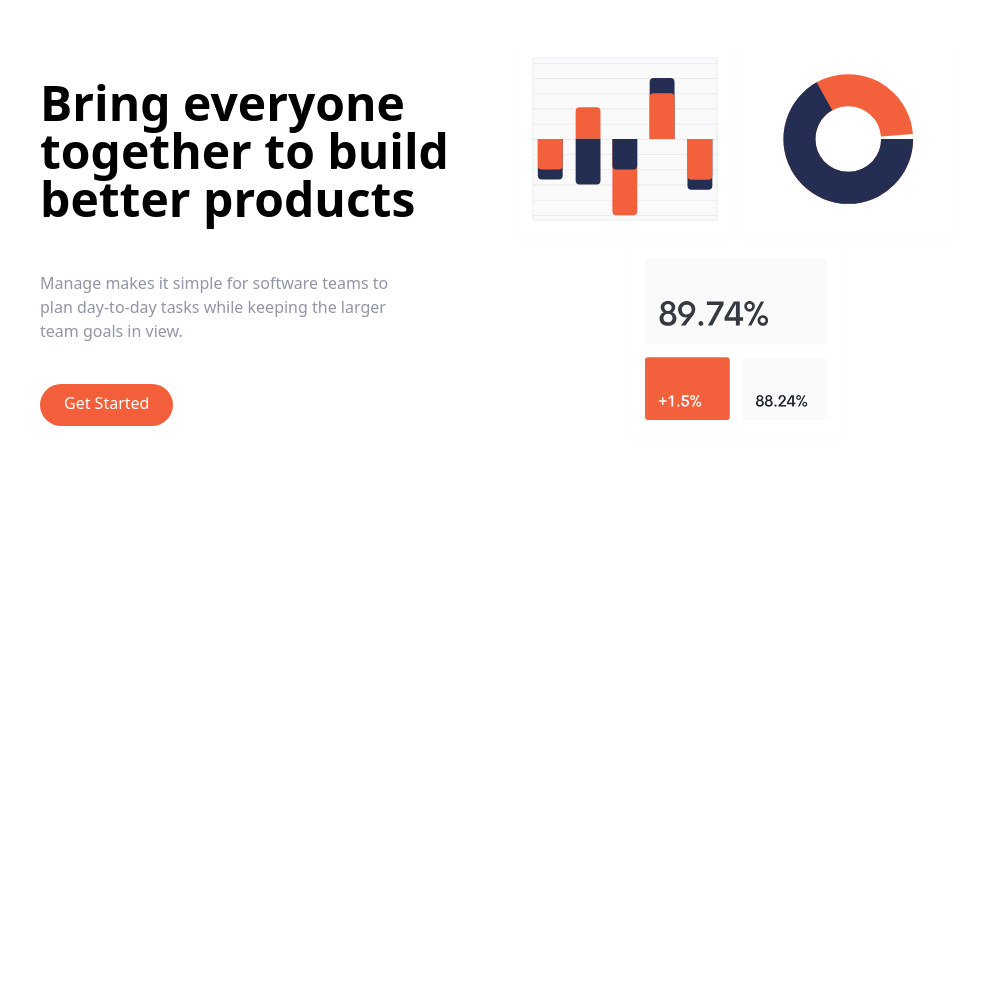
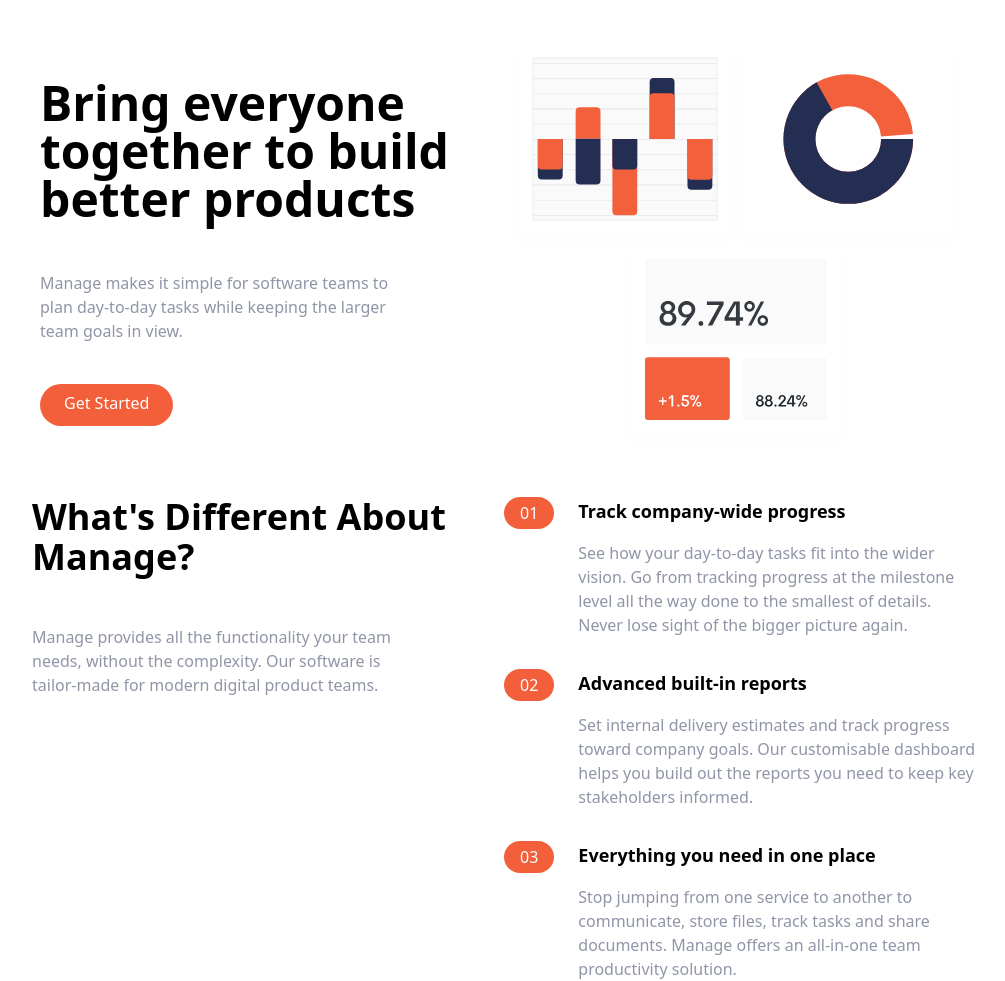
Before and after one commit to mfkfawas/Frontend-Mentor-Challenge-Manage-landing-page, a website: page src/index.html in a window 1280 px wide. Shown: the part 95-1076 px from the top of the page, without its empty margins (136-1141 px from the left). Before the commit the page ends 800 px from the top, so only its background shows below. Drawn offline with nearby package versions, Linux system fonts and the light colour scheme; files that its build step writes are made by us from their sources.

Commit message:
done features section

```diff
--- a/src/index.html
+++ b/src/index.html
@@ -62,5 +62,86 @@
     </section>
 
     <!-- Features section -->
+    <section id="features">
+      <!-- Flex Container -->
+      <div class="container flex flex-col px-4 mx-auto mt-10 space-y-12 md:space-y-0 md:flex-row">
+        <!-- What's Different -->
+        <div class="flex flex-col space-y-12 md:w-1/2">
+          <h2 class="max-w-md text-4xl font-bold text-center md:text-left">
+            What's Different About Manage?
+          </h2>
+
+          <p class="max-w-sm text-center text-darkGrayishBlue md:text-left">
+            Manage provides all the functionality your team needs, without the complexity. Our
+            software is tailor-made for modern digital product teams.
+          </p>
+        </div>
+
+        <!-- Numbered List -->
+        <div class="flex flex-col space-y-8 md:w-1/2">
+          <!-- List Item 1 -->
+          <div class="flex flex-col space-y-3 md:space-y-0 md:space-x-6 md:flex-row">
+            <!-- Heading -->
+            <div class="rounded-l-full bg-brightRedSupLight md:bg-transparent">
+              <div class="flex items-center space-x-2">
+                <div class="px-4 py-2 text-white rounded-full bg-brightRed md:py-1">01</div>
+                <h3 class="text-base font-bold md:mb-4 md:hidden">Track company-wide progress</h3>
+              </div>
+            </div>
+
+            <div>
+              <h3 class="hidden mb-4 text-lg font-bold md:block">Track company-wide progress</h3>
+              <p class="text-darkGrayishBlue">
+                See how your day-to-day tasks fit into the wider vision. Go from tracking progress
+                at the milestone level all the way done to the smallest of details. Never lose sight
+                of the bigger picture again.
+              </p>
+            </div>
+          </div>
+          <!-- List Item 2 -->
+          <div class="flex flex-col space-y-3 md:space-y-0 md:space-x-6 md:flex-row">
+            <!-- Heading -->
+            <div class="rounded-l-full bg-brightRedSupLight md:bg-transparent">
+              <div class="flex items-center space-x-2">
+                <div class="px-4 py-2 text-white rounded-full md:py-1 bg-brightRed">02</div>
+                <h3 class="text-base font-bold md:mb-4 md:hidden">Advanced built-in reports</h3>
+              </div>
+            </div>
+
+            <div>
+              <h3 class="hidden mb-4 text-lg font-bold md:block">Advanced built-in reports</h3>
+              <p class="text-darkGrayishBlue">
+                Set internal delivery estimates and track progress toward company goals. Our
+                customisable dashboard helps you build out the reports you need to keep key
+                stakeholders informed.
+              </p>
+            </div>
+          </div>
+
+          <!-- List Item 3 -->
+          <div class="flex flex-col space-y-3 md:space-y-0 md:space-x-6 md:flex-row">
+            <!-- Heading -->
+            <div class="rounded-l-full bg-brightRedSupLight md:bg-transparent">
+              <div class="flex items-center space-x-2">
+                <div class="px-4 py-2 text-white rounded-full md:py-1 bg-brightRed">03</div>
+                <h3 class="text-base font-bold md:mb-4 md:hidden">
+                  Everything you need in one place
+                </h3>
+              </div>
+            </div>
+
+            <div>
+              <h3 class="hidden mb-4 text-lg font-bold md:block">
+                Everything you need in one place
+              </h3>
+              <p class="text-darkGrayishBlue">
+                Stop jumping from one service to another to communicate, store files, track tasks
+                and share documents. Manage offers an all-in-one team productivity solution.
+              </p>
+            </div>
+          </div>
+        </div>
+      </div>
+    </section>
   </body>
 </html>
```
Also changed, not shown: 1 other file.
